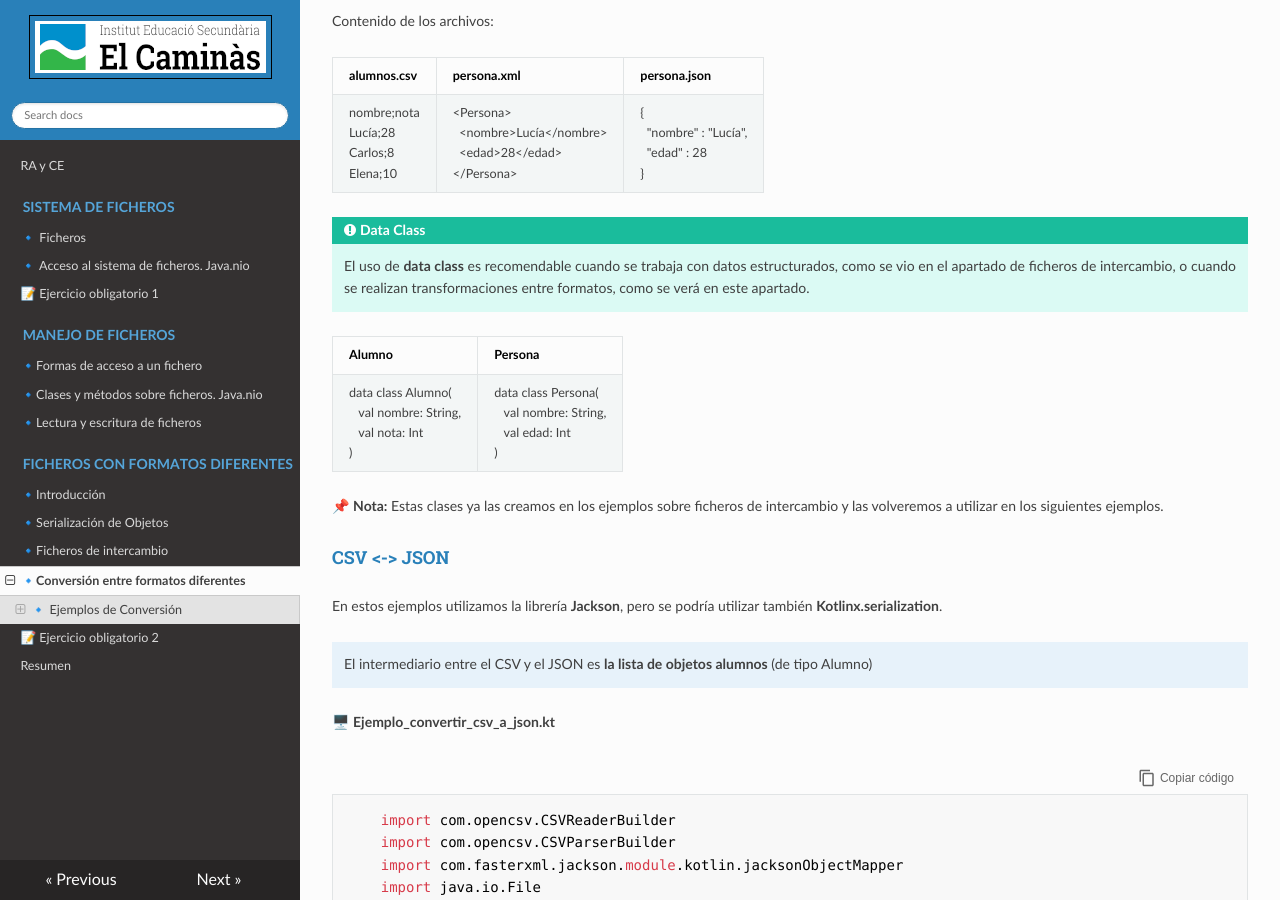
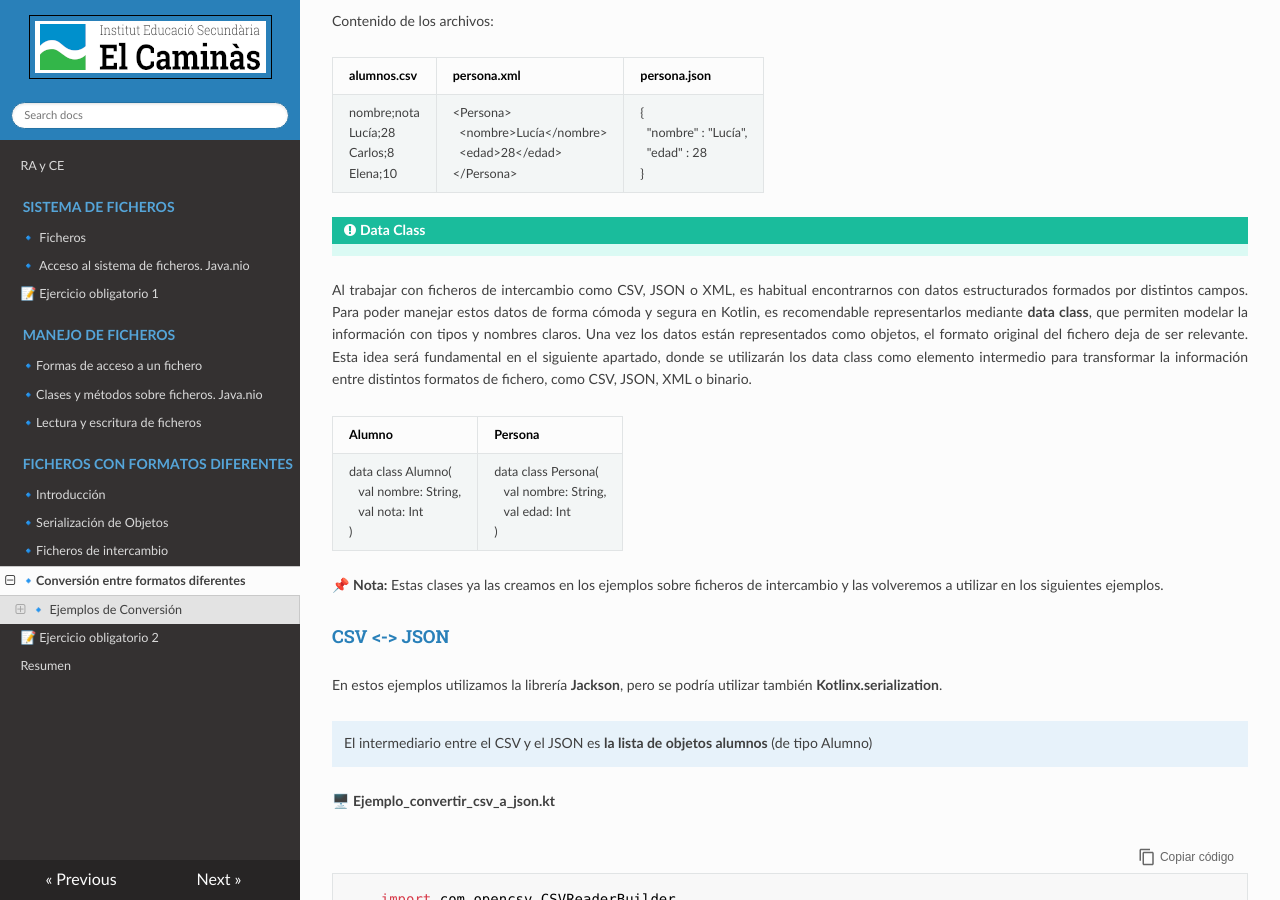
Before and after one commit to asalvadorc/AD_Ficheros_, an MkDocs documentation site: the page built from docs/T3_Formatos_diferentes/Conversion.md, in a window 1280 px wide and 900 px high, scrolled down 1407 px. Built offline with MkDocs 1.6.1, drawn with Linux system fonts in a browser that asks for light colours; nearby versions of some CDN libraries.

Commit message:
data class

```diff
--- a/docs/T3_Formatos_diferentes/Conversion.md
+++ b/docs/T3_Formatos_diferentes/Conversion.md
@@ -54,7 +54,7 @@ Contenido de los archivos:
 | nombre;nota<br>Lucía;28<br>Carlos;8<br>Elena;10 | &lt;Persona&gt;<br>&nbsp;&nbsp;&lt;nombre&gt;Lucía&lt;/nombre&gt;<br>&nbsp;&nbsp;&lt;edad&gt;28&lt;/edad&gt;<br>&lt;/Persona&gt; | {<br>&nbsp;&nbsp;"nombre" : "Lucía",<br>&nbsp;&nbsp;"edad" : 28<br>} |
 
 !!!Tip "Data Class"
-    El uso de **data class** es recomendable cuando se trabaja con datos estructurados, como se vio en el apartado de ficheros de intercambio, o cuando se realizan transformaciones entre formatos, como se verá en este apartado.
+   Al trabajar con ficheros de intercambio como CSV, JSON o XML, es habitual encontrarnos con datos estructurados formados por distintos campos. Para poder manejar estos datos de forma cómoda y segura en Kotlin, es recomendable representarlos mediante **data class**, que permiten modelar la información con tipos y nombres claros. Una vez los datos están representados como objetos, el formato original del fichero deja de ser relevante. Esta idea será fundamental en el siguiente apartado, donde se utilizarán los data class como elemento intermedio para transformar la información entre distintos formatos de fichero, como CSV, JSON, XML o binario.
 
 
 | Alumno | Persona |
```
